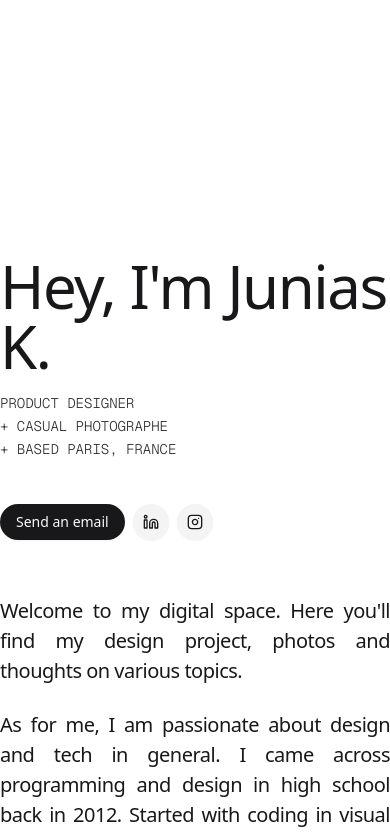
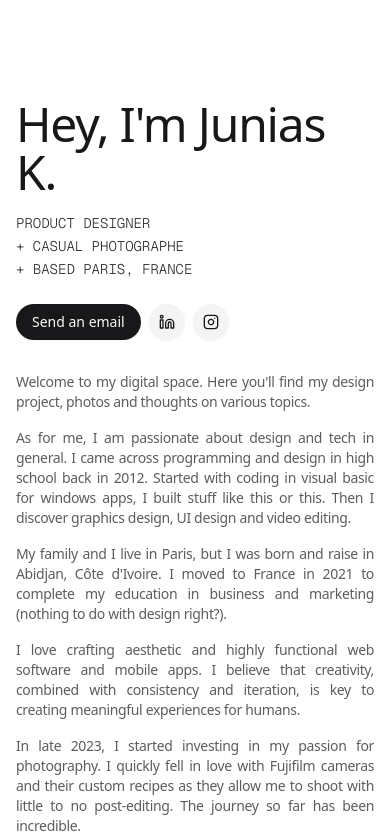
Before and after one commit to juniaskoudou/personal-site, a Next.js app: page / in a window 390 px wide. Shown: the top 835 px of the page. Built offline with nearby package versions, Linux system fonts and the light colour scheme.

Commit message:
responsive - will do mobil first next time

```diff
--- a/src/app/page.tsx
+++ b/src/app/page.tsx
@@ -7,15 +7,16 @@ import Image from "next/image"
 
 export default function Home() {
   return (
-    <div className="w-full max-w-[1080px] mx-auto">
-      <main className="mx-auto mt-[256px] mb-[100px]">
-        <div className="mx-auto flex flex-col gap-14">
-          <div className="flex flex-col gap-11 justify-start items-start">
+    <div className="w-full min-h-screen">
+      <div className="max-w-[1080px] mx-auto px-4">
+        <main className="mt-[100px] sm:mt-[256px] sm:mb-25 mb-10">
+          <div className="flex flex-col sm:gap-14 gap-8 w-full">
+            <div className="flex flex-col sm:gap-11 gap-6 justify-start items-start">
               <div className="flex flex-col gap-4 justify-start items-start">
-              <h1 className="text-6xl font-normal text-primary tracking-tight">
+                <h1 className="sm:text-6xl text-5xl font-normal text-primary tracking-tight">
                   Hey, I&apos;m Junias K.
                 </h1>
-                <p className="font-mono font-light uppercase text-foreground/85 text-sm leading-relaxed">
+                  <p className="font-mono font-light uppercase text-foreground/85 text-sm sm:text-lg leading-relaxed">
                   Product Designer
                   <br />
                   + Casual Photographe
@@ -53,7 +54,7 @@ export default function Home() {
 
             </div>
 
-          <div className="w-full flex flex-col space-y-6 text-primary text-[20px] font-light  text-justify tracking-tight">
+            <div className="w-full flex flex-col space-y-4 sm:space-y-6 text-primary/70 sm:text-[20px] text-sm font-light  text-justify tracking-tight">
               <p>
                 Welcome to my digital space. Here you&apos;ll find my design project,  photos and thoughts on various topics.
               </p>
@@ -73,7 +74,7 @@ export default function Home() {
             </div>
           </div>
 
-        <div className="mt-[100px] flex flex-col gap-4 justify-start items-center">
+          <div className="sm:mt-25 mt-10 flex flex-col gap-4 justify-start items-center">
             <AspectRatio ratio={16 / 9} className="bg-muted">
               <Image
                 src="/DSCF7591.JPG"
@@ -94,6 +95,7 @@ export default function Home() {
           <p>v0.0.1</p>
         </footer>
       </div>
+    </div>
 
   );
 }
```
Lines whose indentation alone changed are shown as unchanged.
